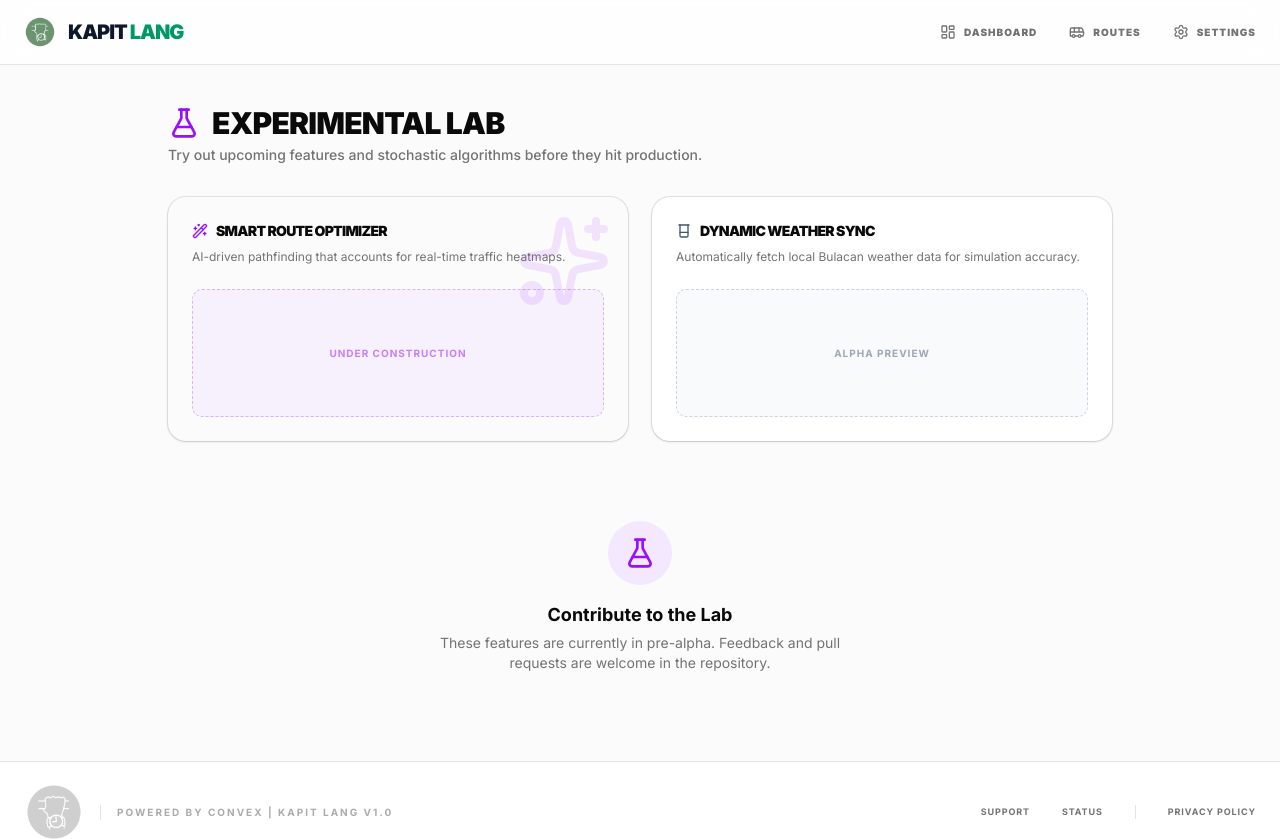
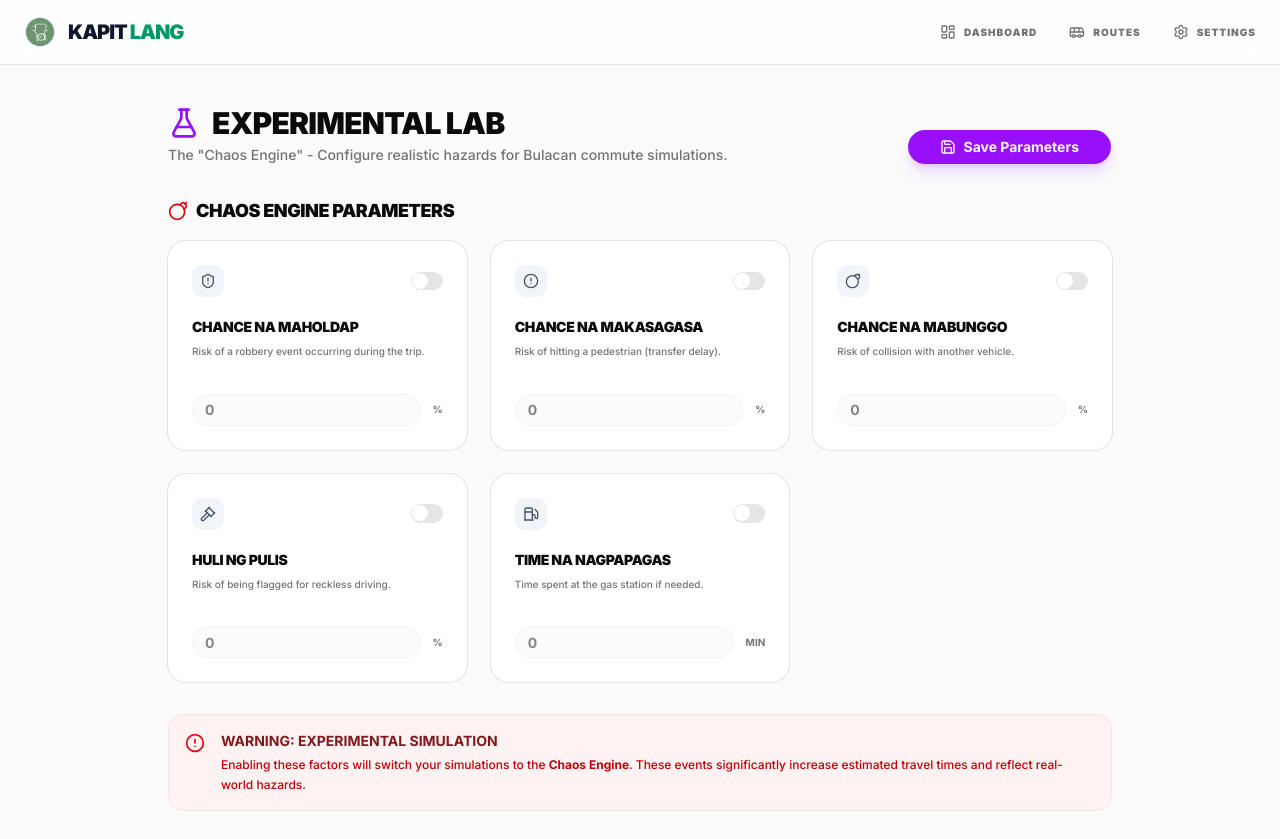
Before and after one commit to jechotorrefranca/kapitlang, a Next.js app: page /experimental in a window 1280 px wide. Shown: the top 839 px of the page. Built offline with nearby package versions, Linux system fonts and the light colour scheme; no server answers.

Commit message:
✨ Added CHAOS FEATURE HAHAHHA

```diff
--- a/app/api/simulate/route.ts
+++ b/app/api/simulate/route.ts
@@ -47,8 +47,21 @@ export async function POST(req: Request) {
   });
   const iterations = iterationsSetting?.value ?? 500;
   const peak_hours = peakHoursSetting?.value ?? null;
+
+  const experimentalEnabledSetting = await convex.query(api.routes.getSystemSetting, {
+    key: "experimental_enabled",
+  });
+  const experimentalEnabled = experimentalEnabledSetting?.value === true;
+
+  let chaosFactors: unknown[] | null = null;
+  if (experimentalEnabled) {
+    chaosFactors = await convex.query(api.routes.getChaosFactors);
+  }
+
   const pythonUrl = process.env.PYTHON_API_URL || "http://localhost:8000";
-  const simRes = await fetch(`${pythonUrl}/simulate`, {
+  const endpoint = experimentalEnabled ? "/simulate_chaos" : "/simulate";
+
+  const simRes = await fetch(`${pythonUrl}${endpoint}`, {
     method: "POST",
     headers: { "Content-Type": "application/json" },
     body: JSON.stringify({
@@ -60,12 +73,16 @@ export async function POST(req: Request) {
       weather_modifier: weatherModifier ?? null,
       iterations,
       peak_hours,
+      chaos_factors: chaosFactors,
     }),
   });
+
   if (!simRes.ok) {
     return Response.json({ error: "Simulation engine error" }, { status: simRes.status });
   }
+
   const data = await simRes.json();
+
   await convex.mutation(api.routes.logSimulation, {
     origin: origin ?? "Custom PIN",
     destination: destination ?? "Custom PIN",
@@ -81,6 +98,7 @@ export async function POST(req: Request) {
     result_max: data.max,
     result_avg: data.avg,
   });
+
   const factors = {
     ...(data.factors || {}),
     base_travel_min:    data.factors?.base_travel_min    ?? data.base_travel_min    ?? null,
@@ -89,7 +107,9 @@ export async function POST(req: Request) {
     weather_factor:     data.factors?.weather_factor     ?? data.weather_factor      ?? (weatherModifier?.speed_factor ?? 1),
     speed_kph:          vehicleConfig?.base_speed_kph    ?? null,
     capacity:           vehicleConfig?.capacity          ?? null,
+    chaos_events:       data.chaos_events                ?? null,
   };
+
   return Response.json({
     min: data.min,
     max: data.max,
@@ -97,7 +117,9 @@ export async function POST(req: Request) {
     distance_km,
     vehicle,
     weather,
-    factors
+    factors,
+    is_experimental: experimentalEnabled,
+    iterations: data.iterations || iterations
   });
 }
 async function fetchOsrmDistance(waypointStr: string): Promise<number> {
--- a/app/experimental/page.tsx
+++ b/app/experimental/page.tsx
@@ -1,68 +1,138 @@
 "use client";
 
+import { Button } from "@/components/ui/button";
 import { Card, CardContent, CardDescription, CardHeader, CardTitle } from "@/components/ui/card";
-import { Beaker, FlaskConical, Sparkles, Wand2 } from "lucide-react";
+import { Input } from "@/components/ui/input";
+import { Switch } from "@/components/ui/switch";
+import { api } from "@/convex/_generated/api";
+import { useMutation, useQuery } from "convex/react";
+import { AlertCircle, Bomb, FlaskConical, Fuel, Gavel, Save, ShieldAlert } from "lucide-react";
+import { useEffect, useState } from "react";
+import { toast } from "sonner";
 
 export default function ExperimentalPage() {
+  const chaosFactors = useQuery(api.routes.getChaosFactors);
+  const upsertChaos = useMutation(api.routes.upsertChaosFactor);
+  const [localFactors, setLocalFactors] = useState<Record<string, { enabled: boolean; value: number }>>({});
+  const [isSaving, setIsSaving] = useState(false);
+
+  useEffect(() => {
+    if (chaosFactors && Object.keys(localFactors).length === 0) {
+      const initial: Record<string, { enabled: boolean; value: number }> = {};
+      chaosFactors.forEach(f => {
+        initial[f.key] = { enabled: f.enabled, value: f.value };
+      });
+      setLocalFactors(initial);
+    }
+  }, [chaosFactors]);
+
+  const factors = [
+    { key: "holdap_chance", label: "Chance na Maholdap", icon: ShieldAlert, description: "Risk of a robbery event occurring during the trip.", unit: "%" },
+    { key: "sagasa_chance", label: "Chance na Makasagasa", icon: AlertCircle, description: "Risk of hitting a pedestrian (transfer delay).", unit: "%" },
+    { key: "bunggo_chance", label: "Chance na Mabunggo", icon: Bomb, description: "Risk of collision with another vehicle.", unit: "%" },
+    { key: "pulis_chance", label: "Huli ng Pulis", icon: Gavel, description: "Risk of being flagged for reckless driving.", unit: "%" },
+    { key: "gas_time", label: "Time na Nagpapagas", icon: Fuel, description: "Time spent at the gas station if needed.", unit: "min" },
+  ];
+
+  const handleLocalUpdate = (key: string, enabled: boolean, value: number) => {
+    setLocalFactors(prev => ({
+      ...prev,
+      [key]: { enabled, value }
+    }));
+  };
+
+  const handleSaveAll = async () => {
+    setIsSaving(true);
+    try {
+      await Promise.all(
+        Object.entries(localFactors).map(([key, data]) =>
+          upsertChaos({ key, enabled: data.enabled, value: data.value })
+        )
+      );
+      toast.success("Chaos parameters saved successfully");
+    } catch {
+      toast.error("Failed to save parameters");
+    } finally {
+      setIsSaving(false);
+    }
+  };
+
+  const getLocalFactor = (key: string) => {
+    return localFactors[key] || { enabled: false, value: 0 };
+  };
+
   return (
     <div className="max-w-5xl mx-auto p-6 lg:p-10 space-y-8 animate-in slide-in-from-bottom-4 duration-700">
+      <div className="flex flex-col md:flex-row md:items-end justify-between gap-6">
         <div className="space-y-1">
           <h1 className="text-3xl font-black tracking-tight uppercase flex items-center gap-3">
             <FlaskConical className="size-8 text-purple-600" />
             Experimental Lab
           </h1>
           <p className="text-sm text-muted-foreground font-medium">
-          Try out upcoming features and stochastic algorithms before they hit production.
+            The "Chaos Engine" - Configure realistic hazards for Bulacan commute simulations.
           </p>
         </div>
+        <Button
+          onClick={handleSaveAll}
+          disabled={isSaving}
+          className="bg-purple-600 hover:bg-purple-500 font-bold px-8 shadow-lg shadow-purple-500/20 gap-2"
+        >
+          <Save className="size-4" />
+          {isSaving ? "Saving..." : "Save Parameters"}
+        </Button>
+      </div>
 
-      <div className="grid grid-cols-1 md:grid-cols-2 gap-6">
-        <Card className="border-purple-200/60 dark:border-purple-800/60 bg-purple-50/10 shadow-sm overflow-hidden relative group">
-          <div className="absolute top-0 right-0 p-4 opacity-10 group-hover:opacity-20 transition-opacity">
-            <Sparkles className="size-24 text-purple-600" />
+      {/* Chaos Factors Grid */}
+      <div className="space-y-4">
+        <h2 className="text-lg font-black uppercase tracking-tight flex items-center gap-2">
+          <Bomb className="size-5 text-red-600" />
+          Chaos Engine Parameters
+        </h2>
+
+        <div className="grid grid-cols-1 md:grid-cols-2 lg:grid-cols-3 gap-6">
+          {factors.map((f) => {
+            const data = getLocalFactor(f.key);
+            const Icon = f.icon;
+            return (
+              <Card key={f.key} className={`border-slate-200/60 transition-all ${data.enabled ? 'border-red-200 bg-red-50/5' : ''}`}>
+                <CardHeader className="pb-3">
+                  <div className="flex items-center justify-between">
+                    <div className="p-2 bg-slate-100 dark:bg-slate-800 rounded-lg">
+                      <Icon className={`size-4 ${data.enabled ? 'text-red-600' : 'text-slate-600'}`} />
                     </div>
-          <CardHeader>
-            <CardTitle className="text-sm font-black uppercase tracking-tighter flex items-center gap-2">
-              <Wand2 className="size-4 text-purple-600" />
-              Smart Route Optimizer
-            </CardTitle>
-            <CardDescription className="text-xs">
-              AI-driven pathfinding that accounts for real-time traffic heatmaps.
-            </CardDescription>
+                    <Switch
+                      checked={data.enabled}
+                      onCheckedChange={(val) => handleLocalUpdate(f.key, val, data.value)}
+                    />
+                  </div>
+                  <CardTitle className="text-sm font-black uppercase tracking-tight mt-3">{f.label}</CardTitle>
+                  <CardDescription className="text-[10px] leading-tight font-medium">{f.description}</CardDescription>
                 </CardHeader>
-          <CardContent className="space-y-4">
-            <div className="h-32 bg-purple-100/50 dark:bg-purple-900/20 rounded-lg border border-dashed border-purple-300 dark:border-purple-700 flex items-center justify-center">
-              <span className="text-[10px] font-bold text-purple-600/50 uppercase tracking-widest">Under Construction</span>
+                <CardContent>
+                  <div className="flex items-center gap-3">
+                    <Input
+                      type="number"
+                      className="font-mono font-bold h-8 text-xs"
+                      value={data.value}
+                      disabled={!data.enabled}
+                      onChange={(e) => handleLocalUpdate(f.key, data.enabled, parseFloat(e.target.value) || 0)}
+                    />
+                    <span className="text-[10px] font-bold uppercase text-muted-foreground">{f.unit}</span>
                   </div>
                 </CardContent>
               </Card>
-
-        <Card className="border-slate-200/60 dark:border-slate-800/60 shadow-sm relative group">
-          <CardHeader>
-            <CardTitle className="text-sm font-black uppercase tracking-tighter flex items-center gap-2">
-              <Beaker className="size-4 text-slate-600" />
-              Dynamic Weather Sync
-            </CardTitle>
-            <CardDescription className="text-xs">
-              Automatically fetch local Bulacan weather data for simulation accuracy.
-            </CardDescription>
-          </CardHeader>
-          <CardContent className="space-y-4">
-            <div className="h-32 bg-slate-100/50 dark:bg-slate-900/20 rounded-lg border border-dashed border-slate-300 dark:border-slate-700 flex items-center justify-center">
-               <span className="text-[10px] font-bold text-slate-600/50 uppercase tracking-widest">Alpha Preview</span>
+            );
+          })}
         </div>
-          </CardContent>
-        </Card>
       </div>
 
-      <div className="flex flex-col items-center justify-center py-12 space-y-4 text-center">
-        <div className="p-4 bg-purple-100 dark:bg-purple-900/30 rounded-full">
-          <FlaskConical className="size-8 text-purple-600" />
-        </div>
-        <div className="max-w-md">
-          <h3 className="font-bold text-lg">Contribute to the Lab</h3>
-          <p className="text-sm text-muted-foreground mt-1">
-            These features are currently in pre-alpha. Feedback and pull requests are welcome in the repository.
+      <div className="bg-red-50 dark:bg-red-950/20 border border-red-100 dark:border-red-900/30 p-4 rounded-xl flex gap-4 items-start">
+        <AlertCircle className="size-5 text-red-600 shrink-0 mt-0.5" />
+        <div className="space-y-1">
+          <p className="text-sm font-bold text-red-900 dark:text-red-400 uppercase">Warning: Experimental Simulation</p>
+          <p className="text-xs text-red-700 dark:text-red-500/80 leading-relaxed font-medium">
+            Enabling these factors will switch your simulations to the <strong>Chaos Engine</strong>. These events significantly increase estimated travel times and reflect real-world hazards.
           </p>
         </div>
       </div>
--- a/app/settings/page.tsx
+++ b/app/settings/page.tsx
@@ -4,11 +4,11 @@ import { Button } from "@/components/ui/button";
 import { Card, CardContent, CardHeader, CardTitle } from "@/components/ui/card";
 import { Input } from "@/components/ui/input";
 import { Label } from "@/components/ui/label";
+import { Switch } from "@/components/ui/switch";
 import { Tabs, TabsContent, TabsList, TabsTrigger } from "@/components/ui/tabs";
 import { api } from "@/convex/_generated/api";
 import { VehicleConfig, WeatherModifier } from "@/lib/types";
 import { useMutation, useQuery } from "convex/react";
-import { Switch } from "@/components/ui/switch";
 import { CloudRain, FlaskConical, Gauge, Save, Settings2, ShieldCheck, Truck, Zap } from "lucide-react";
 import { useEffect, useState } from "react";
 import { toast } from "sonner";
@@ -38,6 +38,7 @@ export default function SettingsPage() {
   const [experimentalEnabled, setExperimentalEnabled] = useState(false);
   const [vehicles, setVehicles] = useState<VehicleConfig[]>([]);
   const [weather, setWeather] = useState<WeatherModifier[]>([]);
+  const [isSaving, setIsSaving] = useState(false);
 
   // Sync database values to local state on load
   useEffect(() => {
@@ -49,6 +50,7 @@ export default function SettingsPage() {
   }, [systemSettings, peakHoursSetting, experimentalSetting, dbVehicleConfigs, dbWeatherModifiers]);
 
   const handleSaveAll = async () => {
+    setIsSaving(true);
     const loadingToast = toast.loading("Saving all changes...");
     try {
       // 1. Save General Settings
@@ -74,6 +76,8 @@ export default function SettingsPage() {
     } catch {
       toast.dismiss(loadingToast);
       toast.error("Failed to save some settings");
+    } finally {
+      setIsSaving(false);
     }
   };
 
@@ -101,9 +105,13 @@ export default function SettingsPage() {
             Fine-tune the stochastic engine parameters and global transit rules.
           </p>
         </div>
-        <Button onClick={handleSaveAll} className="bg-emerald-600 hover:bg-emerald-700 font-bold gap-2 shadow-md shadow-emerald-500/10 px-6">
+        <Button
+          onClick={handleSaveAll}
+          disabled={isSaving}
+          className="bg-emerald-600 hover:bg-emerald-700 font-bold gap-2 shadow-md shadow-emerald-500/10 px-6"
+        >
           <Save className="size-4" />
-          SAVE CHANGES
+          {isSaving ? "Saving..." : "Save Changes"}
         </Button>
       </div>
 
@@ -155,21 +163,21 @@ export default function SettingsPage() {
                 <div className="grid grid-cols-2 gap-4">
                   <div className="space-y-2">
                     <Label className="text-[10px] font-bold text-slate-500 uppercase">AM Start (H)</Label>
-                    <Input type="number" value={peakHours.am_start} onChange={(e) => setPeakHours({...peakHours, am_start: parseInt(e.target.value) || 0})} />
+                    <Input type="number" value={peakHours.am_start} onChange={(e) => setPeakHours({ ...peakHours, am_start: parseInt(e.target.value) || 0 })} />
                   </div>
                   <div className="space-y-2">
                     <Label className="text-[10px] font-bold text-slate-500 uppercase">AM End (H)</Label>
-                    <Input type="number" value={peakHours.am_end} onChange={(e) => setPeakHours({...peakHours, am_end: parseInt(e.target.value) || 0})} />
+                    <Input type="number" value={peakHours.am_end} onChange={(e) => setPeakHours({ ...peakHours, am_end: parseInt(e.target.value) || 0 })} />
                   </div>
                 </div>
                 <div className="grid grid-cols-2 gap-4">
                   <div className="space-y-2">
                     <Label className="text-[10px] font-bold text-slate-500 uppercase">PM Start (H)</Label>
-                    <Input type="number" value={peakHours.pm_start} onChange={(e) => setPeakHours({...peakHours, pm_start: parseInt(e.target.value) || 0})} />
+                    <Input type="number" value={peakHours.pm_start} onChange={(e) => setPeakHours({ ...peakHours, pm_start: parseInt(e.target.value) || 0 })} />
                   </div>
                   <div className="space-y-2">
                     <Label className="text-[10px] font-bold text-slate-500 uppercase">PM End (H)</Label>
-                    <Input type="number" value={peakHours.pm_end} onChange={(e) => setPeakHours({...peakHours, pm_end: parseInt(e.target.value) || 0})} />
+                    <Input type="number" value={peakHours.pm_end} onChange={(e) => setPeakHours({ ...peakHours, pm_end: parseInt(e.target.value) || 0 })} />
                   </div>
                 </div>
               </CardContent>
@@ -256,6 +264,8 @@ export default function SettingsPage() {
             checked={experimentalEnabled}
             onCheckedChange={async (val) => {
               setExperimentalEnabled(val);
+              localStorage.setItem("experimental_enabled", val.toString());
+              window.dispatchEvent(new Event("experimental-changed"));
               await upsertSetting({ key: "experimental_enabled", value: val });
               if (val) {
                 toast.success("Experimental Lab activated", {
--- a/components/layout/Footer.tsx
+++ b/components/layout/Footer.tsx
@@ -22,7 +22,7 @@ export function Footer() {
             Support
           </Link>
           <Link href="#" className="hover:text-emerald-600 transition-colors">
-            Status
+            Members
           </Link>
           <Link
             href="#"
--- a/components/layout/Navbar.tsx
+++ b/components/layout/Navbar.tsx
@@ -1,16 +1,38 @@
 "use client";
 
-import { api } from "@/convex/_generated/api";
-import { useQuery } from "convex/react";
 import { Beaker, Bus, LayoutDashboard, Settings } from "lucide-react";
 import Image from "next/image";
 import Link from "next/link";
 import { usePathname } from "next/navigation";
+import { useEffect, useState } from "react";
 
 export function Navbar() {
   const pathname = usePathname();
-  const experimentalSetting = useQuery(api.routes.getSystemSetting, { key: "experimental_enabled" });
-  const experimentalEnabled = experimentalSetting?.value === true;
+
+  // Local state to track experimental status for immediate UI updates
+  const [isExp, setIsExp] = useState(false);
+
+  // Function to sync with localStorage
+  const syncExp = () => {
+    if (typeof window !== "undefined") {
+      const stored = localStorage.getItem("experimental_enabled") === "true";
+      setIsExp(stored);
+    }
+  };
+
+  useEffect(() => {
+    syncExp(); // Initial check
+
+    // Listen for custom event from settings page
+    window.addEventListener("experimental-changed", syncExp);
+    // Listen for storage events (if changed in another tab)
+    window.addEventListener("storage", syncExp);
+
+    return () => {
+      window.removeEventListener("experimental-changed", syncExp);
+      window.removeEventListener("storage", syncExp);
+    };
+  }, []);
 
   const getLinkClassName = (href: string) => {
     const isActive = pathname === href;
@@ -48,7 +70,7 @@ export function Navbar() {
               <Bus className="size-4" />
               Routes
             </Link>
-            {experimentalEnabled && (
+            {isExp && (
               <Link href="/experimental" className={getLinkClassName("/experimental")}>
                 <Beaker className="size-4 text-purple-600" />
                 <span className="text-purple-600">Experimental</span>
--- a/convex/routes.ts
+++ b/convex/routes.ts
@@ -228,3 +228,34 @@ export const getTotalSimulationLogsCount = query({
     return all.length;
   },
 });
+
+// Chaos Factors
+export const getChaosFactors = query({
+  handler: async (ctx) => {
+    return await ctx.db.query("chaosFactors").collect();
+  },
+});
+
+export const upsertChaosFactor = mutation({
+  args: {
+    key: v.string(),
+    enabled: v.boolean(),
+    value: v.number(),
+  },
+  handler: async (ctx, args) => {
+    const existing = await ctx.db
+      .query("chaosFactors")
+      .withIndex("by_key", (q) => q.eq("key", args.key))
+      .unique();
+
+    if (existing) {
+      await ctx.db.patch(existing._id, { enabled: args.enabled, value: args.value });
+    } else {
+      await ctx.db.insert("chaosFactors", {
+        key: args.key,
+        enabled: args.enabled,
+        value: args.value,
+      });
+    }
+  },
+});
--- a/convex/schema.ts
+++ b/convex/schema.ts
@@ -43,4 +43,9 @@ export default defineSchema({
     key: v.string(),
     value: v.any(),
   }).index("by_key", ["key"]),
+  chaosFactors: defineTable({
+    key: v.string(),
+    enabled: v.boolean(),
+    value: v.number(), // percentage or minutes
+  }).index("by_key", ["key"]),
 });
--- a/lib/types.ts
+++ b/lib/types.ts
@@ -7,14 +7,32 @@ export interface VehicleFactors {
   capacity:           number | null;
 }
 
+export interface ChaosEvent {
+  name: string;
+  count: number;
+  avg_time_added: number;
+}
+
+export interface SimulationFactors {
+  base_travel_min: number;
+  avg_wait_min: number;
+  avg_stop_delay_min: number;
+  weather_factor: number;
+  speed_kph?: number;
+  capacity?: number;
+  chaos_events?: ChaosEvent[] | null;
+}
+
 export interface SimulationResult {
   min: number;
   max: number;
   avg: number;
   distance_km: number;
-  vehicle: "jeepney" | "uv";
-  weather: "clear" | "rain";
-  factors: VehicleFactors;
+  vehicle: string;
+  weather: string;
+  factors: SimulationFactors;
+  is_experimental?: boolean;
+  iterations?: number;
 }
 
 export interface VehicleConfig {
```
Also changed, not shown: components/dashboard/ForecastResults.tsx (+40 -3 lines), 2 other files (tests, documents, lock files or other folders). Lines whose indentation alone changed are shown as unchanged.
